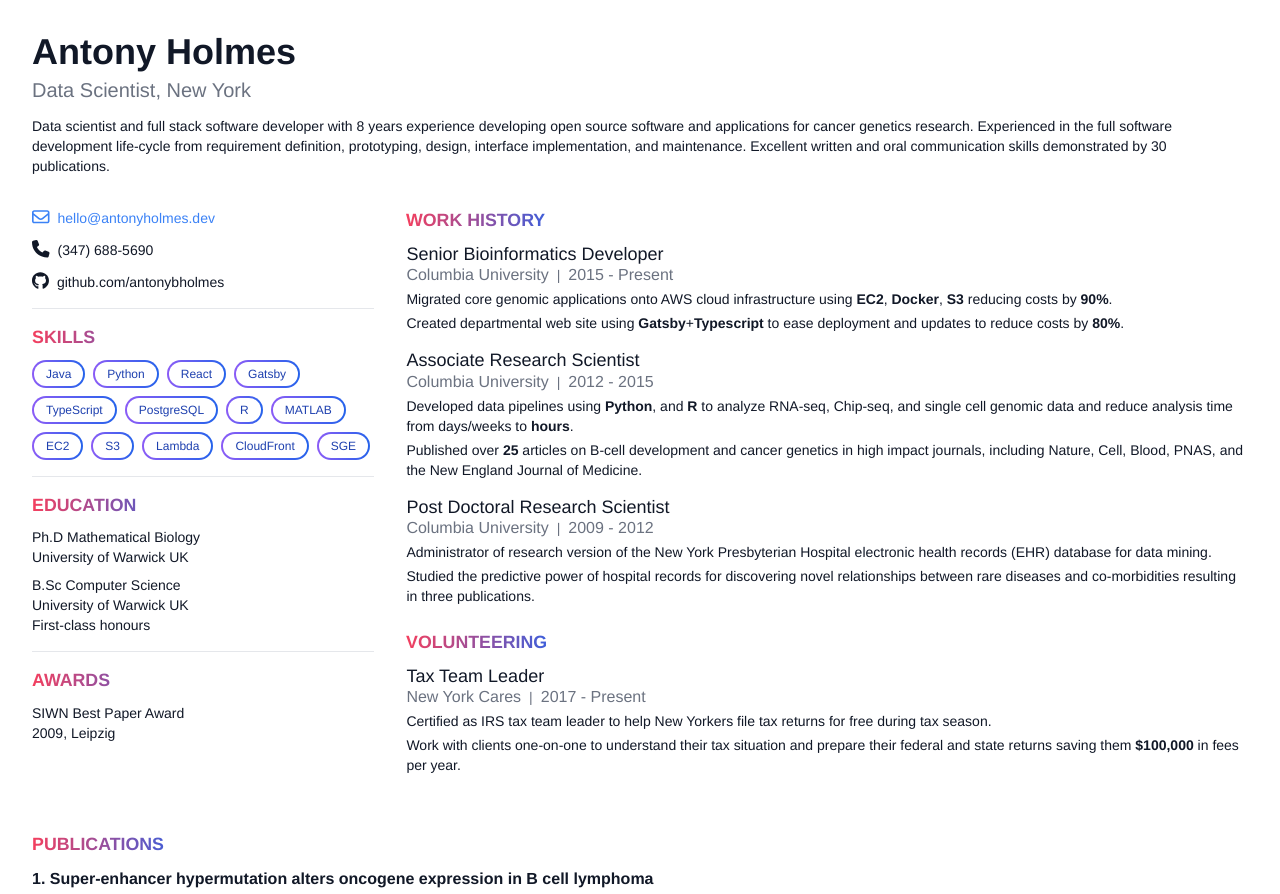
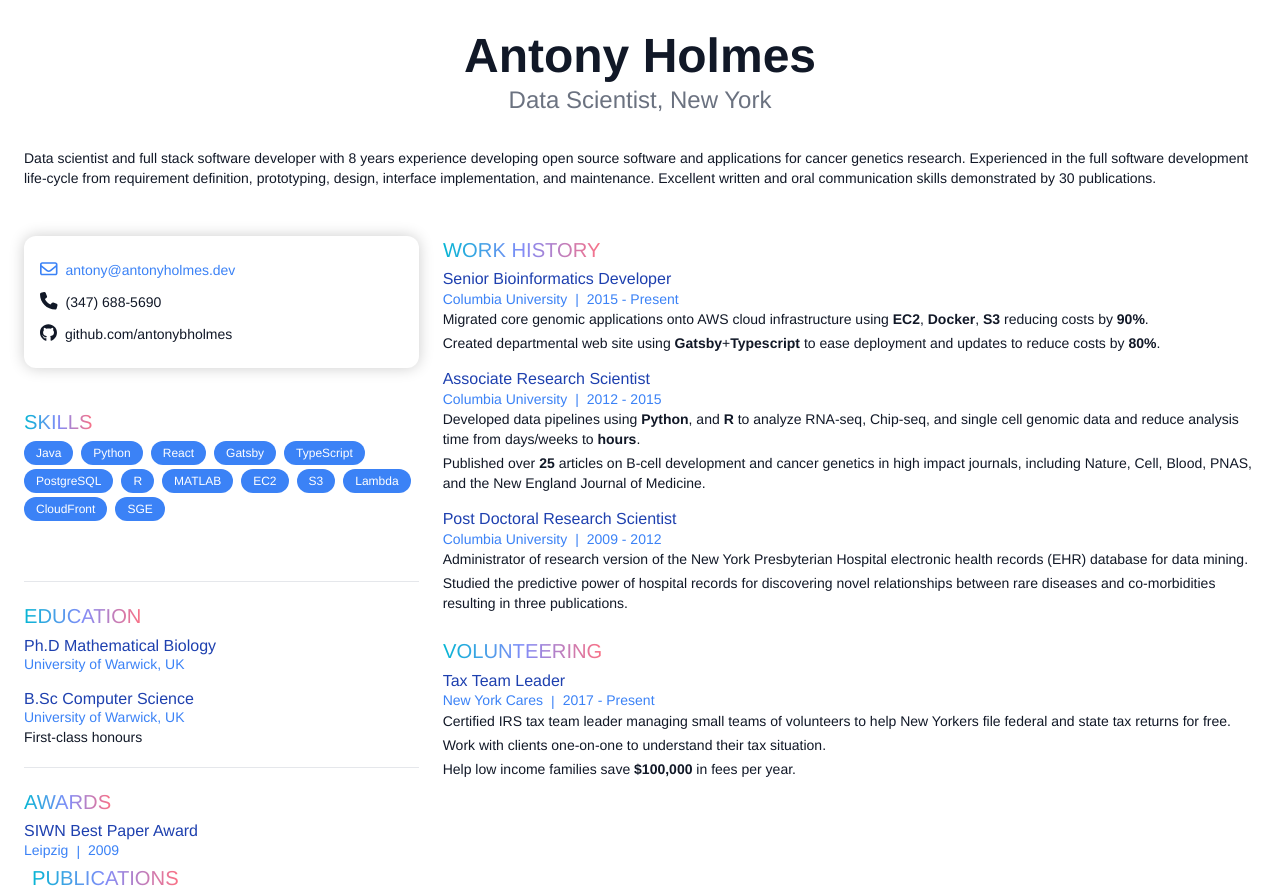
Before and after one commit to antonybholmes/antonyholmes-resume-gatsby, a Gatsby site: page / in a window 1280 px wide. Shown: the top 894 px of the page. Built offline with nearby package versions, Linux system fonts and the light colour scheme; Gatsby itself is replaced by a stand-in of ours.

Commit message:
Bug fixes and updates.

```diff
--- a/src/components/job.tsx
+++ b/src/components/job.tsx
@@ -9,20 +9,17 @@
 }
 
 const Job = ({ date, title, place, children }: IProps) => (
-  <div className="flex flex-col gap-y-1">
+  <div className="flex flex-col">
     <Row className="justify-between items-center">
       <div>
-        <h2 className="font-medium text-lg leading-tight">{title}</h2>
-        <Row className="gap-x-2 items-center text-gray-500">
-          <h3 className="text-base leading-tight">{place}</h3>
-          {date && (
-            <>
-              <span>|</span>
-              <h3 className="text-base leading-tight">{date}</h3>
-            </>
-          )}
+        <h2 className="font-medium text-base leading-tight text-blue-800">{title}</h2>
+        <Row className="gap-x-2 items-center  text-blue-500">
+          <h3 className="leading-tight">{place}</h3>
+          {date && (<><span>|</span>
+          <h3 className="leading-tight">{date}</h3></>)}
         </Row>
       </div>
+      {/* <h3 className="text-base font-light leading-tight text-gray-500">{date}</h3> */}
     </Row>
     {children}
   </div>
--- a/src/components/twocol.tsx
+++ b/src/components/twocol.tsx
@@ -3,9 +3,9 @@
 import cn from "../lib/class-names"
 
 const TwoCol = ({ className, children }: IChildProps) => (
-  <div className={cn("grid grid-cols-10 gap-x-8 px-8", className)}>
-    <div className="col-span-3">{children[0]}</div>
-    <div className="col-span-7">{children[1]}</div>
+  <div className={cn("grid grid-cols-3 gap-x-6 px-6", className)}>
+    <div className="col-span-1">{children[0]}</div>
+    <div className="col-span-2">{children[1]}</div>
   </div>
 )
 
--- a/src/pages/index.tsx
+++ b/src/pages/index.tsx
@@ -13,25 +13,25 @@
 import { faEnvelope } from "@fortawesome/free-regular-svg-icons"
 import { faPhone } from "@fortawesome/free-solid-svg-icons"
 import { faGithub } from "@fortawesome/free-brands-svg-icons"
+import cn from "../lib/class-names"
 
 const Title = ({ title }) => {
   return (
-    <svg viewBox="0 0 180 30" className="w-40 mb-2">
+    <svg viewBox="0 0 190 30" className="w-40 mb-2">
       <defs>
-        <linearGradient
-          id="rainbow"
-          x1="0"
-          x2="100%"
-          y1="0"
-          y2="0"
-          gradientUnits="userSpaceOnUse"
-        >
-          <stop stopColor="#f43f5e" offset="0%" />
-          <stop stopColor="#2563eb" offset="100%" />
+        <linearGradient id="rainbow" x1="0" x2="100%" y1="0" y2="0">
+          <stop stopColor="#06b6d4" offset="0%" />
+          <stop stopColor="#818cf8" offset="50%" />
+          <stop stopColor="#fb7185" offset="100%" />
         </linearGradient>
       </defs>
-      <text fill="url(#rainbow)">
-        <tspan x="0" y="20" className="text-xl font-bold uppercase">
+      <text>
+        <tspan
+          x="0"
+          y="25"
+          className="text-2xl font-base uppercase"
+          fill="url(#rainbow)"
+        >
           {title}
         </tspan>
       </text>
@@ -39,21 +39,17 @@
   )
 }
 
-const Skill = ({ title }) => {
+const Skill = ({ title, color = "bg-blue-500" }) => {
   return (
-    <div className="rounded-full bg-gradient-to-r from-purple-500 to-blue-600">
-      <div
-        className="rounded-full px-3 py-1 bg-white text-xs font-medium text-blue-800"
-        style={{ margin: "2px" }}
-      >
-        {title}
-      </div>
+    <div
+      className={cn(
+        "rounded-full px-3 py-1 text-xs font-medium text-white",
+        color
+      )}
+    >
+      {title}
     </div>
   )
-}
-
-type IndexProps = {
-  data: any
 }
 
 const IndexPage = ({ data }) => {
@@ -71,11 +67,13 @@
     <Layout>
       {/* <SEO title="Home" /> */}
       <Page>
-        <div className="p-8">
-          <h1 className="text-4xl font-extrabold">Antony Holmes</h1>
+        <div className="px-6">
+          <h1 className="text-5xl font-extrabold text-center mt-8">
+            Antony Holmes
+          </h1>
 
-          <Row isVCentered={true} className="gap-x-4 mt-1">
-            <h2 className="text-xl text-gray-500 font-light">
+          <Row isVCentered={true} isCentered={true} className="gap-x-4 mt-1">
+            <h2 className="text-2xl text-gray-500 font-light">
               Data Scientist, New York
             </h2>
             {/* <span className="rounded-full w-2 h-2 bg-gray-300" />
@@ -84,7 +82,7 @@
               <h2 className="text-lg text-gray-500">New York</h2> */}
           </Row>
 
-          <p className="mt-3">
+          <p className="mt-8">
             Data scientist and full stack software developer with 8 years
             experience developing open source software and applications for
             cancer genetics research. Experienced in the full software
@@ -94,9 +92,9 @@
           </p>
         </div>
 
-        <TwoCol>
-          <div className="flex flex-col gap-y-4">
-            <div className="flex flex-col gap-y-3">
+        <TwoCol className="mt-12">
+          <div className="flex flex-col gap-y-5">
+            <div className="flex flex-col gap-y-3 px-4 py-6 rounded-xl shadow-card bg-white">
               <Row className="gap-x-2 text-blue-500">
                 <FontAwesomeIcon icon={faEnvelope} size="lg" />
 
@@ -105,7 +103,7 @@
                     href="mailto:hello@antonyholmes.dev"
                     ariaLabel={""}
                   >
-                    hello@antonyholmes.dev
+                    antony@antonyholmes.dev
                   </BlackLink>
                 </div>
               </Row>
@@ -134,12 +132,13 @@
               </Row>
             </div>
 
-            <span className="border-t border-gray-200" />
+            {/* <span className="border-t border-gray-200" /> */}
+            <span></span>
 
             <div>
               <Title title="Skills" />
 
-              <div className="flex flex-row flex-wrap gap-2">
+              <div className="flex flex-row flex-wrap gap-x-2 gap-y-1">
                 <Skill title="Java" />
                 <Skill title="Python" />
                 <Skill title="React" />
@@ -154,28 +153,45 @@
                 <Skill title="CloudFront" />
                 <Skill title="SGE" />
               </div>
+
+              <div className="flex flex-row flex-wrap gap-x-2 gap-y-1 mt-4">
+                <Skill title="Single Cell" color="bg-teal-500" />
+                <Skill title="ChIP-seq" color="bg-teal-500" />
+              </div>
             </div>
 
             <span className="border-t border-gray-200" />
 
             <div>
               <Title title="Education" />
+              <div className="flex flex-col gap-y-4">
+                <Job
+                  title="Ph.D Mathematical Biology"
+                  place="University of Warwick, UK"
+                />
 
-              <div>
+                <Job
+                  title="B.Sc Computer Science"
+                  place="University of Warwick, UK"
+                >
+                  <div>First-class honours</div>
+                </Job>
+              </div>
+              {/* <div>
                 <div className="font-medium">Ph.D Mathematical Biology</div>
                 <div>University of Warwick UK</div>
-              </div>
+              </div> */}
 
               {/* <div className="mt-2">
               <div className="font-bold">M.Sc Computer Science</div>
               <div>University of Warwick UK</div>
             </div> */}
 
-              <div className="mt-2">
+              {/* <div className="mt-2">
                 <div className="font-medium">B.Sc Computer Science</div>
                 <div>University of Warwick UK</div>
                 <div>First-class honours</div>
-              </div>
+              </div> */}
             </div>
 
             <span className="border-t border-gray-200" />
@@ -183,8 +199,10 @@
             <div>
               <Title title="Awards" />
 
-              <div className="font-medium">SIWN Best Paper Award</div>
-              <div>2009, Leipzig</div>
+              <Job date="2009" title="SIWN Best Paper Award" place="Leipzig" />
+
+              {/* <div className="font-medium">SIWN Best Paper Award</div>
+              <div>2009, Leipzig</div> */}
             </div>
           </div>
           <div className="flex flex-col gap-y-6">
@@ -308,8 +326,9 @@
               >
                 <ul className="flex flex-col gap-y-1">
                   <li>
-                    Certified as IRS tax team leader to help New Yorkers file
-                    tax returns for free during tax season.
+                    Certified IRS tax team leader managing small teams of
+                    volunteers to help New Yorkers file federal and state tax
+                    returns for free.
                   </li>
                   {/* <li>
                   Manage a small team of volunteers as liaison between New York
@@ -317,8 +336,11 @@
                 </li> */}
                   <li>
                     Work with clients one-on-one to understand their tax
-                    situation and prepare their federal and state returns saving
-                    them <Bold>$100,000</Bold> in fees per year.
+                    situation.
+                  </li>
+                  <li>
+                    Help low income families save <Bold>$100,000</Bold> in fees
+                    per year.
                   </li>
                 </ul>
               </Job>
@@ -352,7 +374,7 @@
         <div className="p-8">
           <div>
             <Title title="References" />
-            <div className="flex flex-col gap-y-1">
+            <div className="flex flex-col gap-y-1 mt-8 ">
               <div className="mb-4">
                 <div className="font-medium">Prof. Riccardo Dalla-Favera</div>
                 {/* <div>Institute for Cancer Genetics</div> */}
--- a/tailwind.config.js
+++ b/tailwind.config.js
@@ -9,12 +9,12 @@
     fontFamily: {
       sans: [
         "Helvetica Neue",
+        "Inter",
+        "Helvetica",
+        "Arial",
         "Montserrat",
         "Source Sans Pro",
         "Roboto",
-        "Inter",
-        "Helvetica",
-        "Arial",
       ],
     },
     extend: {
@@ -289,7 +289,7 @@
         "4xl": "2rem",
       },
       boxShadow: {
-        card: "0 4px 8px rgba(0, 0, 0, 0.1)",
+        card: "0 0 15px 0 rgba(0, 0, 0, 0.2)",
         "flat-card": "0 0 20px rgba(0, 0, 0, 0.02)",
         day: "0 0 10px rgba(0, 0, 0, 0.1)",
         "slide-menu": "0 20px 30px rgba(0, 0, 0, 0.5)",
```
Also changed, not shown: gatsby-browser.js (+32 -35 lines), 1 other file.
